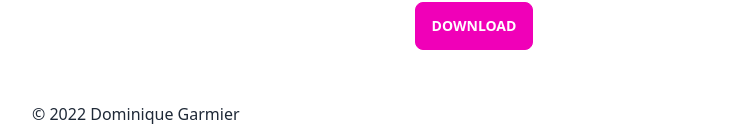
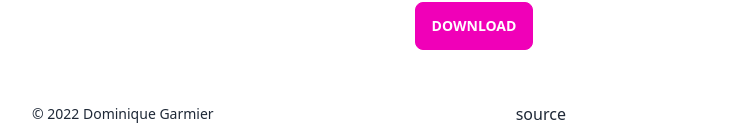
Before and after one commit to dominiquegarmier/slurpli, a Next.js app: page / in a window 1280 px wide. Shown: the part 662-797 px from the top of the page, without its empty margins (166-920 px from the left). Built offline with nearby package versions, Linux system fonts and the light colour scheme.

Commit message:
added link to source

```diff
--- a/pages/index.tsx
+++ b/pages/index.tsx
@@ -118,7 +118,14 @@ const Home: NextPage = () => {
         </div>
         <div className="mt-auto flex justify-center">
           <div className="h-12 flex justify-between items-center w-full max-w-[900px]">
-            <div className="p-2">© 2022 Dominique Garmier</div>
+            <div className="p-2 text-sm sm:text-md">
+              © 2022 Dominique Garmier
+            </div>
+            <div className="p-2 text-sm md:text-base">
+              <Link href="https://github.com/dominiquegarmier/slurpli">
+                <a>source</a>
+              </Link>
+            </div>
             <div className="flex">
               <div className="p-2">
                 <Link href="https://twitter.com/dominiqgarmier">
--- a/tailwind.config.js
+++ b/tailwind.config.js
@@ -1,4 +1,5 @@
 module.exports = {
+  mode: 'jit',
   content: [
     "./pages/**/*.{js,ts,jsx,tsx}",
     "./components/**/*.{js,ts,jsx,tsx}",
```
